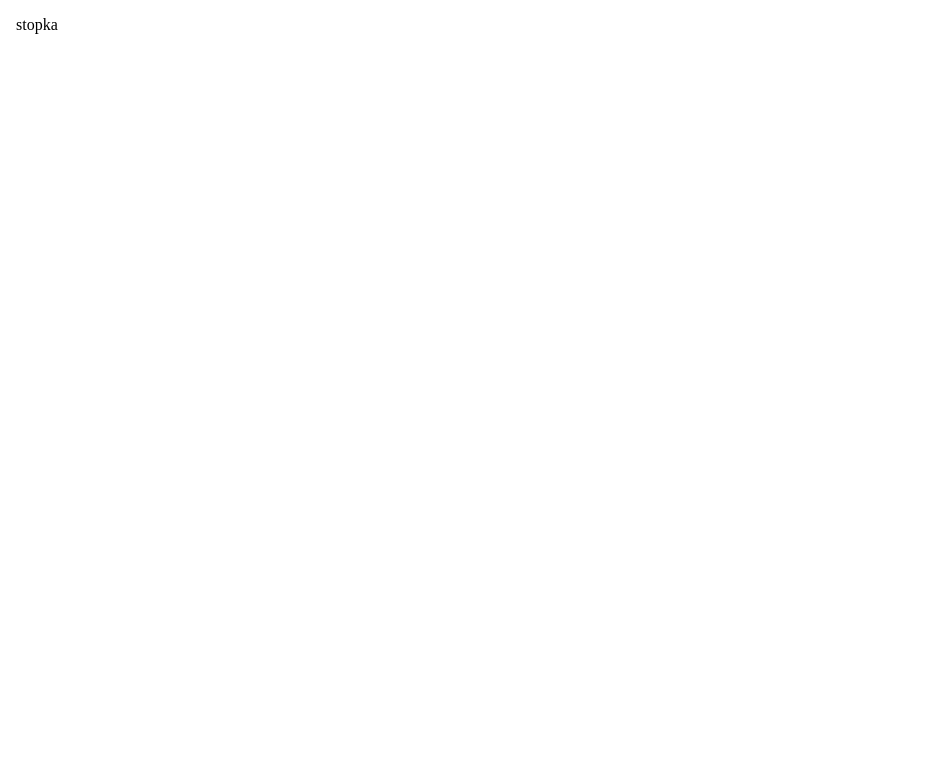
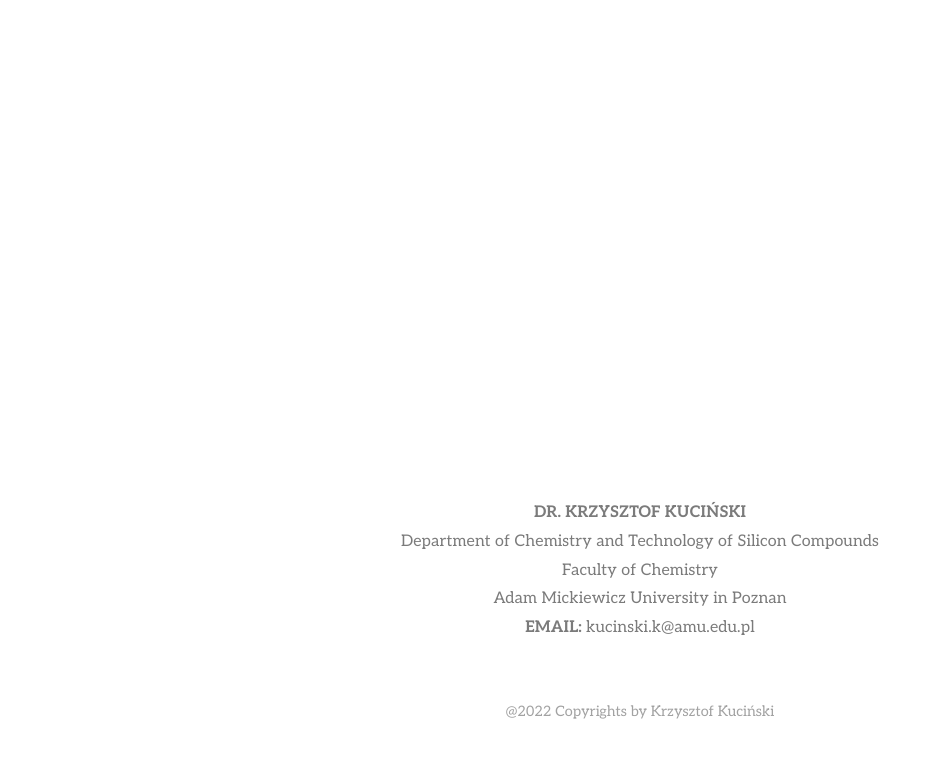
Before and after one commit to matwjablonski/kucinskilab.com, a Next.js app: page / in a window 1280 px wide. Shown: the top 758 px of the page, without its empty margins (0-926 px from the left). Built offline with nearby package versions, Linux system fonts and the light colour scheme.

Commit message:
footer styling

```diff
--- a/src/components/Footer/Footer.module.scss
+++ b/src/components/Footer/Footer.module.scss
@@ -1,5 +1,31 @@
 @use '@styles/settings/gutters';
+@use '@styles/settings/colors';
 
 .Footer {
+  bottom: 0;
+  left: 0;
+  margin-bottom: gutters.$gutter * 4;
   padding: gutters.$gutter;
+  position: fixed;
+  width: 100%;
+
+  .ContactData {
+    text-align: center;
+    padding-top: gutters.$gutter * 2;
+    margin-bottom: gutters.$gutter * 4;
+
+    strong {
+      text-transform: uppercase;
+    }
+
+    p {
+      margin-bottom: gutters.$gutter-small;
+    }
+  }
+
+  .CopyData {
+    color: rgba(colors.$text-color, 0.7);
+    text-align: center;
+    font-size: 0.9rem;
+  }
 }
--- a/src/components/Footer/Footer.tsx
+++ b/src/components/Footer/Footer.tsx
@@ -1,10 +1,30 @@
 import { memo } from "react";
 import styles from './Footer.module.scss';
 
-const Footer = memo(() => (
-  <footer className={styles.Footer}>
-    stopka
-  </footer>
-))
+const Footer = memo(() => {
+  const showYear = () => {
+    const currentYear = new Date().getFullYear();
+
+    if (currentYear === 2022) {
+      return currentYear;
+    }
+
+    return `2022 - ${currentYear}`
+  }
+  return (
+    <footer className={styles.Footer}>
+     <section className={styles.ContactData}>
+      <p><strong>dr. Krzysztof Kuciński</strong></p>
+      <p>Department of Chemistry and Technology of Silicon Compounds</p>
+      <p>Faculty of Chemistry</p>
+      <p>Adam Mickiewicz University in Poznan</p>
+      <p><strong>Email: </strong><a href="mailto:kucinski.k@amu.edu.pl">kucinski.k@amu.edu.pl</a></p>
+     </section>
+     <section className={styles.CopyData}>
+      @{showYear()} Copyrights by Krzysztof Kuciński
+     </section>
+    </footer>
+  )
+})
 
 export default Footer;
--- a/src/pages/_app.js
+++ b/src/pages/_app.js
@@ -1,4 +1,4 @@
-import '../styles/global.css'
+import '../styles/global.scss'
 import { IntlProvider } from 'react-intl'
 import en from '@lang/en.json';
 import { useRouter } from 'next/router';
--- a/src/styles/global.css
+++ /dev/null
@@ -1,14 +0,0 @@
-html,
-body {
-  padding: 0;
-  margin: 0;
-}
-
-* {
-  box-sizing: border-box;
-}
-
-img {
-  max-width: 100%;
-  display: block;
-}
--- /dev/null
+++ b/src/styles/global.scss
@@ -0,0 +1,43 @@
+@use '@styles/settings/colors';
+
+@import url('https://fonts.googleapis.com/css2?family=Aleo:wght@400;700&display=swap');
+
+html,
+body {
+  font-family: 'Aleo', serif;
+  font-size: 16px;
+  padding: 0;
+  margin: 0;
+}
+
+* {
+  box-sizing: border-box;
+}
+
+img {
+  max-width: 100%;
+  display: block;
+}
+
+a {
+  color: inherit;
+  text-decoration: none;
+  transition: color 0.7s;
+
+  &:hover {
+    color: colors.$primary-color;
+    transition: color 0.7s;
+  }
+}
+
+p {
+  color: colors.$text-color;
+  letter-spacing: 0.16px;
+  line-height: 1.3;
+  font-size: 1rem;
+  margin: 0;
+}
+
+strong {
+  font-weight: 700;
+}
--- a/src/styles/settings/_colors.scss
+++ b/src/styles/settings/_colors.scss
@@ -0,0 +1,2 @@
+$text-color: #7b7b7b;
+$primary-color: #00afef;
--- a/src/styles/settings/_gutters.scss
+++ b/src/styles/settings/_gutters.scss
@@ -1 +1,2 @@
+$gutter-small: 8px;
 $gutter: 16px;
```
